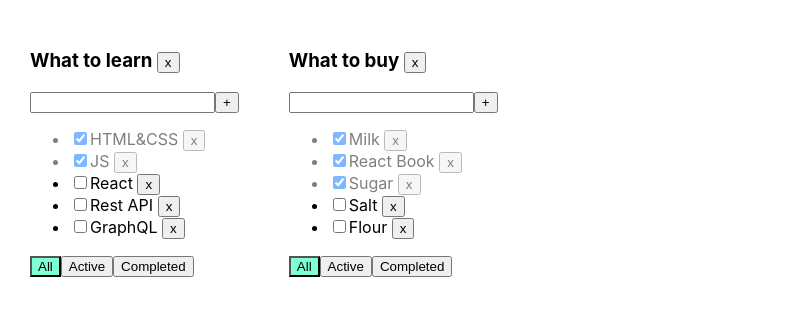
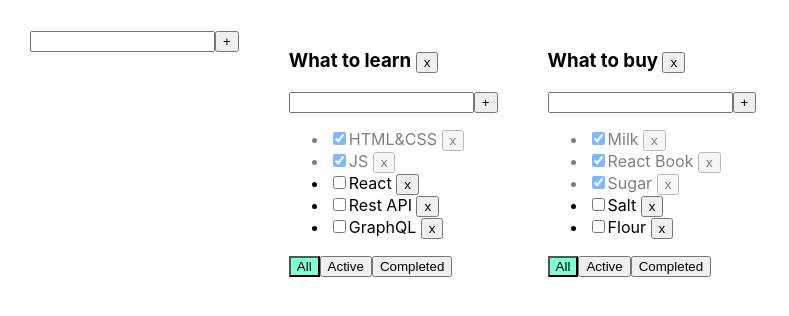
Before and after one commit to ArkadyPol/new-todolist, a React (Create React App) app: page / in a window 1280 px wide. Shown: the top 316 px of the page, without its empty margins (0-789 px from the left). Built offline with nearby package versions, Linux system fonts and the light colour scheme.

Commit message:
lesson 06

```diff
--- /dev/null
+++ b/src/AddItemForm.tsx
@@ -0,0 +1,43 @@
+import { ChangeEvent, KeyboardEvent, useState } from 'react'
+
+type PropsType = {
+  addItem: (title: string) => void
+}
+
+function AddItemForm(props: PropsType) {
+  const [title, setTitle] = useState<string>('')
+  const [error, setError] = useState<string | null>(null)
+
+  const addItem = () => {
+    if (title.trim() !== '') {
+      props.addItem(title.trim())
+      setTitle('')
+    } else {
+      setError('Title is required!')
+    }
+  }
+
+  const onChangeHandler = (e: ChangeEvent<HTMLInputElement>) => {
+    setTitle(e.currentTarget.value)
+  }
+
+  const onKeyDownHandler = (e: KeyboardEvent<HTMLInputElement>) => {
+    setError(null)
+    if (e.key === 'Enter') addItem()
+  }
+
+  return (
+    <div>
+      <input
+        value={title}
+        onChange={onChangeHandler}
+        onKeyDown={onKeyDownHandler}
+        className={error ? 'error' : ''}
+      />
+      <button onClick={addItem}>+</button>
+      {error && <div className="error-message">{error}</div>}
+    </div>
+  )
+}
+
+export default AddItemForm
--- a/src/App.tsx
+++ b/src/App.tsx
@@ -1,5 +1,6 @@
 import { useState } from 'react'
 import { v1 } from 'uuid'
+import AddItemForm from './AddItemForm'
 import './App.css'
 import Todolist, { TaskType } from './Todolist'
 
@@ -48,6 +49,36 @@ function App() {
     ],
   })
 
+  function addTask(title: string, todolistId: string) {
+    const newTask: TaskType = { id: v1(), title, isDone: false }
+    setTasks({
+      ...tasks,
+      [todolistId]: [newTask, ...tasks[todolistId]],
+    })
+  }
+
+  function changeTaskStatus(
+    taskId: string,
+    isDone: boolean,
+    todolistId: string
+  ) {
+    setTasks({
+      ...tasks,
+      [todolistId]: tasks[todolistId].map(t =>
+        t.id === taskId ? { ...t, isDone } : t
+      ),
+    })
+  }
+
+  function changeTaskTitle(taskId: string, title: string, todolistId: string) {
+    setTasks({
+      ...tasks,
+      [todolistId]: tasks[todolistId].map(t =>
+        t.id === taskId ? { ...t, title } : t
+      ),
+    })
+  }
+
   function removeTask(taskId: string, todolistId: string) {
     setTasks({
       ...tasks,
@@ -55,12 +86,15 @@ function App() {
     })
   }
 
-  function addTask(title: string, todolistId: string) {
-    const newTask = { id: v1(), title, isDone: false }
-    setTasks({
-      ...tasks,
-      [todolistId]: [newTask, ...tasks[todolistId]],
-    })
+  function addTodolist(title: string) {
+    const newTodolistId = v1()
+    const newTodolist: TodolistType = {
+      id: newTodolistId,
+      title,
+      filter: 'all',
+    }
+    setTodolists([newTodolist, ...todolists])
+    setTasks({ ...tasks, [newTodolistId]: [] })
   }
 
   function changeFilter(value: FilterValuesType, todolistId: string) {
@@ -71,13 +105,10 @@ function App() {
     )
   }
 
-  function changeStatus(taskId: string, isDone: boolean, todolistId: string) {
-    setTasks({
-      ...tasks,
-      [todolistId]: tasks[todolistId].map(t =>
-        t.id === taskId ? { ...t, isDone } : t
-      ),
-    })
+  function changeTodolistTitle(title: string, todolistId: string) {
+    setTodolists(
+      todolists.map(tl => (tl.id === todolistId ? { ...tl, title } : tl))
+    )
   }
 
   function removeTodolist(todolistId: string) {
@@ -89,6 +120,8 @@ function App() {
 
   return (
     <div className="App">
+      <AddItemForm addItem={addTodolist} />
+
       {todolists.map(tl => {
         let tasksForTodolist = tasks[tl.id]
 
@@ -105,12 +138,14 @@ function App() {
             key={tl.id}
             id={tl.id}
             title={tl.title}
+            filter={tl.filter}
             tasks={tasksForTodolist}
+            addTask={addTask}
+            changeTaskStatus={changeTaskStatus}
+            changeTaskTitle={changeTaskTitle}
             removeTask={removeTask}
             changeFilter={changeFilter}
-            changeTaskStatus={changeStatus}
-            addTask={addTask}
-            filter={tl.filter}
+            changeTodolistTitle={changeTodolistTitle}
             removeTodolist={removeTodolist}
           />
         )
--- /dev/null
+++ b/src/EditableSpan.tsx
@@ -0,0 +1,35 @@
+import { ChangeEvent, useState } from 'react'
+
+type PropsType = {
+  value: string
+  onChange: (newValue: string) => void
+}
+
+function EditableSpan(props: PropsType) {
+  const [editMode, setEditMode] = useState<boolean>(false)
+  const [title, setTitle] = useState<string>(props.value)
+
+  const activateEditMode = () => setEditMode(true)
+
+  const activateViewMode = () => {
+    setEditMode(false)
+    props.onChange(title)
+  }
+
+  const onChangeHandler = (e: ChangeEvent<HTMLInputElement>) => {
+    setTitle(e.currentTarget.value)
+  }
+
+  return editMode ? (
+    <input
+      value={title}
+      autoFocus
+      onBlur={activateViewMode}
+      onChange={onChangeHandler}
+    />
+  ) : (
+    <span onDoubleClick={activateEditMode}>{props.value}</span>
+  )
+}
+
+export default EditableSpan
--- a/src/Todolist.tsx
+++ b/src/Todolist.tsx
@@ -1,5 +1,7 @@
-import { ChangeEvent, KeyboardEvent, useState } from 'react'
+import { ChangeEvent } from 'react'
+import AddItemForm from './AddItemForm'
 import { FilterValuesType } from './App'
+import EditableSpan from './EditableSpan'
 
 export type TaskType = {
   id: string
@@ -10,54 +12,43 @@ export type TaskType = {
 type PropsType = {
   id: string
   title: string
+  filter: FilterValuesType
   tasks: TaskType[]
-  filter: FilterValuesType
-  removeTask: (taskId: string, todolistId: string) => void
   addTask: (task: string, todolistId: string) => void
-  changeFilter: (value: FilterValuesType, todolistId: string) => void
   changeTaskStatus: (
     taskId: string,
     isDone: boolean,
     todolistId: string
   ) => void
+  changeTaskTitle: (taskId: string, title: string, todolistId: string) => void
+  removeTask: (taskId: string, todolistId: string) => void
+  changeFilter: (value: FilterValuesType, todolistId: string) => void
+  changeTodolistTitle: (title: string, todolistId: string) => void
   removeTodolist: (todolistId: string) => void
 }
 
 function Todolist(props: PropsType) {
-  const [title, setTitle] = useState<string>('')
-  const [error, setError] = useState<string | null>(null)
-
   const tasks = props.tasks.map(t => {
     const onClickHandler = () => props.removeTask(t.id, props.id)
-    const onChangeHandler = (e: ChangeEvent<HTMLInputElement>) => {
+    const onChangeStatusHandler = (e: ChangeEvent<HTMLInputElement>) => {
       props.changeTaskStatus(t.id, e.currentTarget.checked, props.id)
+    }
+    const onChangeTitleHandler = (newValue: string) => {
+      props.changeTaskTitle(t.id, newValue, props.id)
     }
 
     return (
       <li key={t.id} className={t.isDone ? 'is-done' : ''}>
-        <input type="checkbox" checked={t.isDone} onChange={onChangeHandler} />
-        <span>{t.title}</span> <button onClick={onClickHandler}>x</button>
+        <input
+          type="checkbox"
+          checked={t.isDone}
+          onChange={onChangeStatusHandler}
+        />
+        <EditableSpan value={t.title} onChange={onChangeTitleHandler} />{' '}
+        <button onClick={onClickHandler}>x</button>
       </li>
     )
   })
-
-  const addTask = () => {
-    if (title.trim() !== '') {
-      props.addTask(title.trim(), props.id)
-      setTitle('')
-    } else {
-      setError('Title is required!')
-    }
-  }
-
-  const onChangeHandler = (e: ChangeEvent<HTMLInputElement>) => {
-    setTitle(e.currentTarget.value)
-  }
-
-  const onKeyDownHandler = (e: KeyboardEvent<HTMLInputElement>) => {
-    setError(null)
-    if (e.key === 'Enter') addTask()
-  }
 
   const onAllClickHandler = () => props.changeFilter('all', props.id)
   const onActiveClickHandler = () => props.changeFilter('active', props.id)
@@ -68,22 +59,22 @@ function Todolist(props: PropsType) {
     props.removeTodolist(props.id)
   }
 
+  const addTask = (title: string) => {
+    props.addTask(title, props.id)
+  }
+
+  const onChangeHandler = (newTitle: string) => {
+    props.changeTodolistTitle(newTitle, props.id)
+  }
+
   return (
     <div>
       <h3>
-        <span>{props.title}</span> <button onClick={removeTodolist}>x</button>
+        <EditableSpan value={props.title} onChange={onChangeHandler} />{' '}
+        <button onClick={removeTodolist}>x</button>
       </h3>
 
-      <div>
-        <input
-          value={title}
-          onChange={onChangeHandler}
-          onKeyDown={onKeyDownHandler}
-          className={error ? 'error' : ''}
-        />
-        <button onClick={addTask}>+</button>
-        {error && <div className="error-message">{error}</div>}
-      </div>
+      <AddItemForm addItem={addTask} />
       <ul>{tasks}</ul>
       <div>
         <button
```
